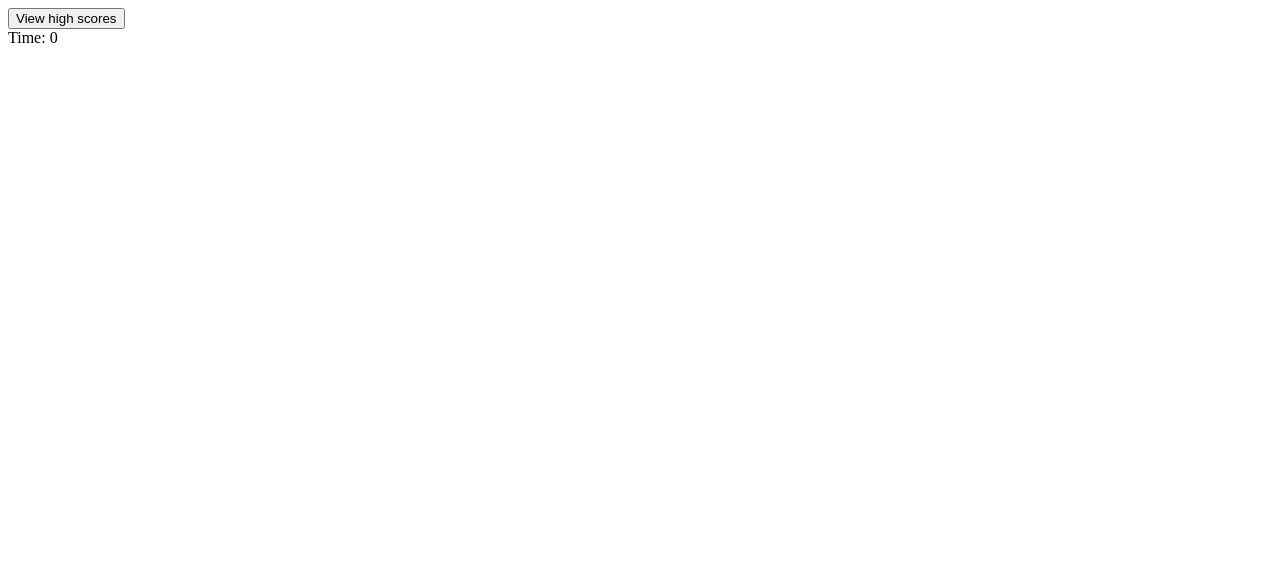
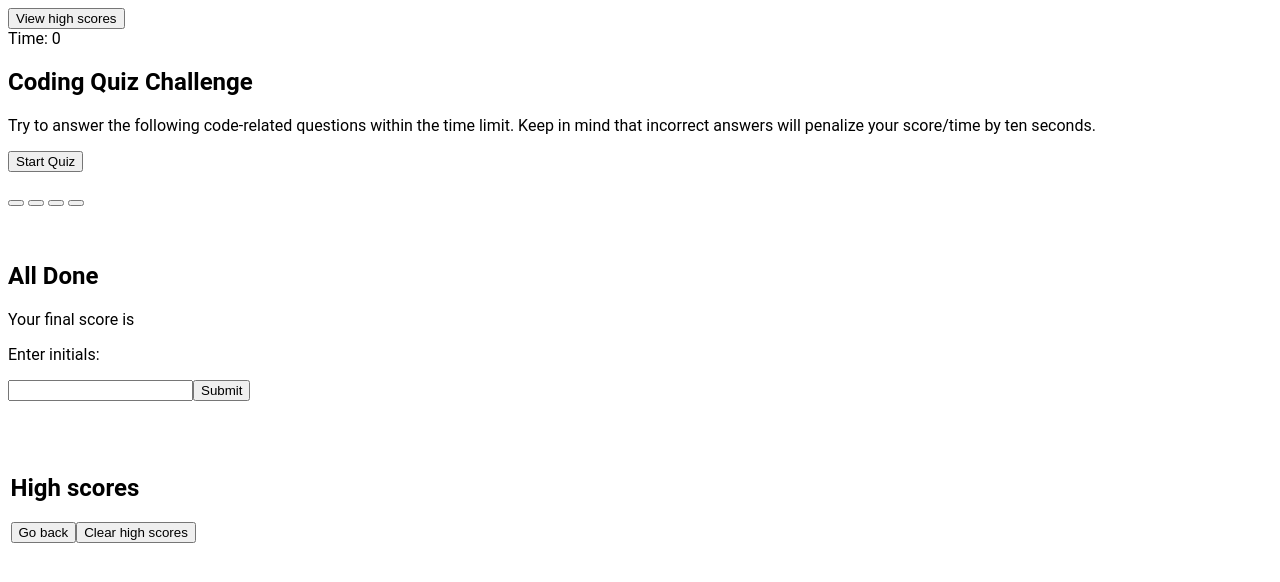
Before and after one commit to GRech17/week-4-code-quiz, a plain HTML site: page index.html in a window 1280 px wide. Drawn offline with Linux system fonts and the light colour scheme.

Commit message:
html done

```diff
--- a/assets/style.css
+++ b/assets/style.css
@@ -0,0 +1,16 @@
+html, body {
+    font-family: 'Roboto', sans-serif;
+    height: 100%;
+}
+
+#score\time {
+   max-width: 90%;
+   display: flex;
+   justify-content: space-between;
+   padding: 20px 30px;
+}
+
+#highScores {
+    padding: 2.5px;
+    font-weight: bold;
+}
--- a/index.html
+++ b/index.html
@@ -9,15 +9,56 @@
     <script src="assets/script.js"></script>
 </head>
 
-<header id="score/time-wrapper">
-    <div id="score/time">
+<body>
+<header id="score\time-wrapper">
+    <div id="score\time">
         <button id="HScore" href="">View high scores</button>
         <div id="timer">Time: <span id="time">0</span></div>
     </div>
 </header>
 
 
+<main id="quizPosition">
+    <section id="intro">
+        <h1>Coding Quiz Challenge</h1>
+        <p>Try to answer the following code-related questions within the time limit.
+                Keep in mind that incorrect answers will penalize your score/time by ten seconds.
+        </p>
+        <button>Start Quiz</button>
+    </section>
+
+    <section id="quizContent" class="hide">
+        <p id="title"></p>
+        <button></button>
+        <button></button>
+        <button></button>
+        <button></button>
+        <div id="scoreLabel" class="hidden">
+         <p>&nbsp;</p>
+        </div>
+    </section>
+
+    <section id="finished" class="hide">
+        <h1>All Done</h1>
+        <p>Your final score is &nbsp;<span id="score"></span></p>
+        <div id="records">
+            <p>Enter initials: </p><input id="initials" type="text"><button>Submit</button>
+        </div>
+        <div id="errorLabel" class="hidden">
+            <p>&nbsp;</p>
+        </div>
+    </section>
+
+    <section id="highScores" class="hide">
+        <h1>High scores</h1>
+        <div>
+
+        </div>
+        <button id="reset">Go back</button><button id="clearScores">Clear high scores</button>
+    </section>
+</main>
 
 
 
+</body>
 </html>
```
